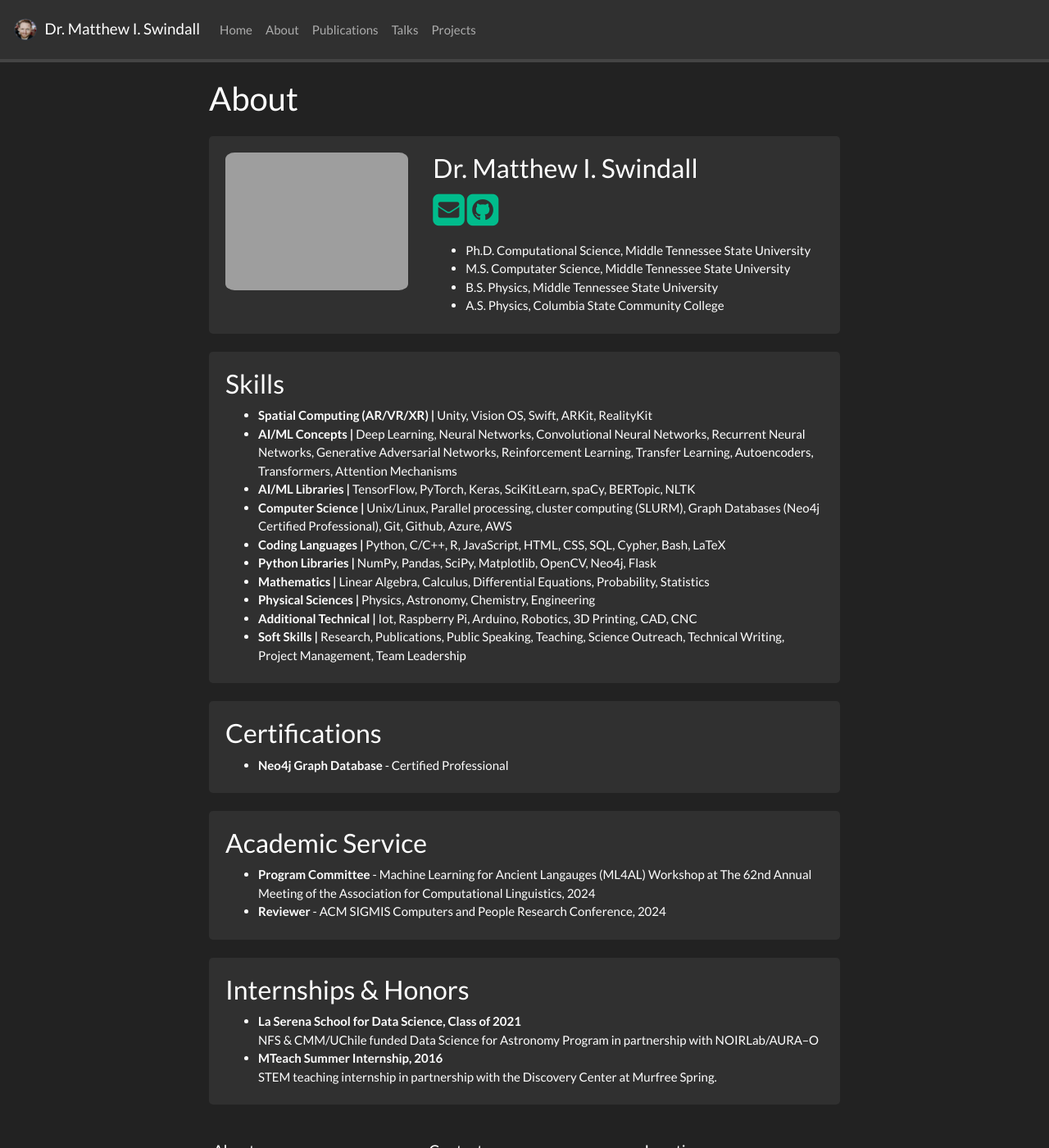
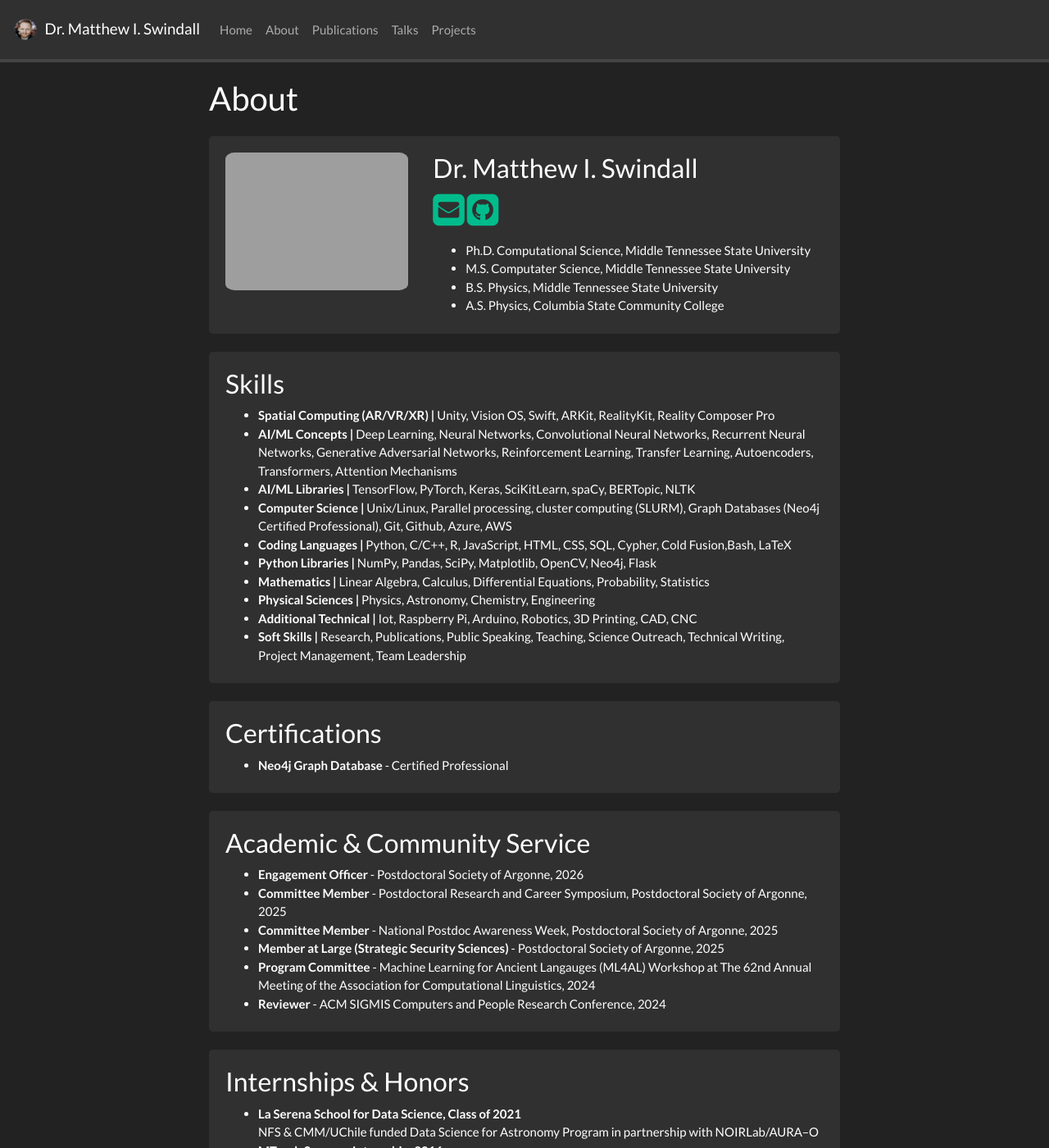
Before and after one commit to mis2n/mis2n.github.io, a Jekyll site: the page built from _pages/about.md, in a window 1280 px wide and 1400 px high. Shown: the whole window at 82% size. Built offline with Jekyll 4.4.1, drawn with Linux system fonts in a browser that asks for light colours; nearby versions of some CDN libraries; a style sheet for code colours, icons or effects is not loaded.

Commit message:
updating About page

```diff
--- a/_data/skills.yml
+++ b/_data/skills.yml
@@ -1,8 +1,8 @@
-- name: <b>Spatial Computing (AR/VR/XR) |</b> Unity, Vision OS, Swift, ARKit, RealityKit
+- name: <b>Spatial Computing (AR/VR/XR) |</b> Unity, Vision OS, Swift, ARKit, RealityKit, Reality Composer Pro
 - name: <b>AI/ML Concepts |</b> Deep Learning, Neural Networks, Convolutional Neural Networks, Recurrent Neural Networks, Generative Adversarial Networks, Reinforcement Learning, Transfer Learning, Autoencoders, Transformers, Attention Mechanisms
 - name: <b>AI/ML Libraries |</b> TensorFlow, PyTorch, Keras, SciKitLearn, spaCy, BERTopic, NLTK
 - name: <b>Computer Science |</b> Unix/Linux, Parallel processing, cluster computing (SLURM), Graph Databases (Neo4j Certified Professional), Git, Github, Azure, AWS
-- name: <b>Coding Languages |</b> Python, C/C++, R, JavaScript, HTML, CSS, SQL, Cypher, Bash, LaTeX
+- name: <b>Coding Languages |</b> Python, C/C++, R, JavaScript, HTML, CSS, SQL, Cypher, Cold Fusion,Bash, LaTeX
 - name: <b>Python Libraries |</b> NumPy, Pandas, SciPy, Matplotlib, OpenCV, Neo4j, Flask
 - name: <b>Mathematics |</b> Linear Algebra, Calculus, Differential Equations, Probability, Statistics
 - name: <b>Physical Sciences |</b> Physics, Astronomy, Chemistry, Engineering
--- a/_pages/about.md
+++ b/_pages/about.md
@@ -62,8 +62,12 @@
 {% if site.data.certifications %}
 
 <div class="jumbotron">
-  <h3>Academic Service</h3>
+  <h3>Academic & Community Service</h3>
   <ul>
+    <li><b>Engagement Officer</b> - Postdoctoral Society of Argonne, 2026</li>
+    <li><b>Committee Member</b> - Postdoctoral Research and Career Symposium, Postdoctoral Society of Argonne, 2025</li>
+    <li><b>Committee Member</b> - National Postdoc Awareness Week, Postdoctoral Society of Argonne, 2025</li>
+    <li><b>Member at Large (Strategic Security Sciences)</b> - Postdoctoral Society of Argonne, 2025</li>
     <li><b>Program Committee</b> - Machine Learning for Ancient Langauges (ML4AL) Workshop at The 62nd Annual Meeting of the Association for Computational Linguistics, 2024</li>
     <li><b>Reviewer</b> - ACM SIGMIS Computers and People Research Conference, 2024 </li>
     <!-- {% for certifications in site.data.ccertifications %}
```
